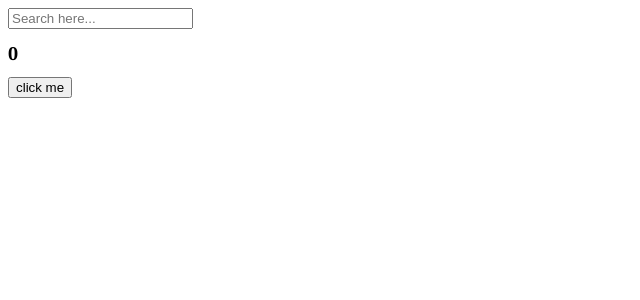
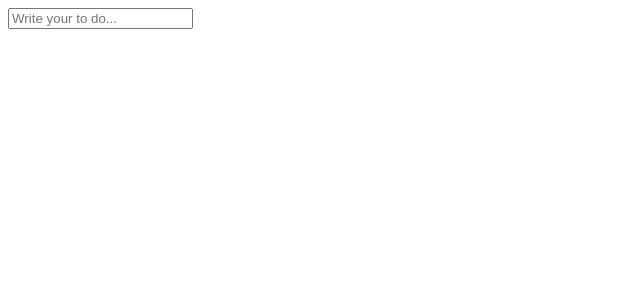
Before and after one commit to jiyeonyun/ReactMovie, a React (Create React App) app in the folder reactmovie/: page / in a window 1280 px wide. Shown: the top 300 px of the page, without its empty margins (0-640 px from the left). Built offline with nearby package versions, Linux system fonts and the light colour scheme.

Commit message:
easy todo

```diff
--- a/reactmovie/src/App.js
+++ b/reactmovie/src/App.js
@@ -1,32 +1,12 @@
-import Button from './Button';
-import styles from './App.module.css';
 import { useState,useEffect } from 'react';
 
 function App() {
-  const [counter,setCounter] = useState(0);
-  const [keyWord,setKeyword] =useState('');
-  const onClick = ()=> setCounter((prev)=>prev +1);
-  const onChange = (event)=> setKeyword(event.target.value);
 
-  useEffect(()=>{console.log('i run only once.');},
-  []);
-  useEffect(()=>{
-    if(keyWord !== "" && keyWord.length>5){
-      console.log('search for' , keyWord);
-    };
-  },[keyWord]);
-  useEffect(()=>{
-      console.log('i run when counter change');
-  },[counter]);
   return (
   <div>
     <input
-    value={keyWord}
-    onChange = {onChange}
     type='text'
-    placeholder='Search here...' />
-    <h1 className={styles.title}>{counter}</h1>
-    <button onClick={onClick}>click me</button>
+    placeholder='Write your to do...' />
   </div>
   );
 }
```
